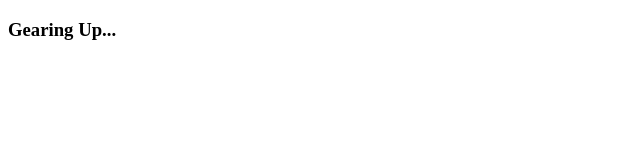
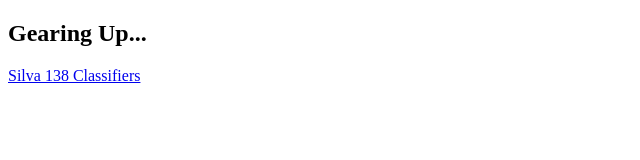
Before and after one commit to anw-sh/anw-sh.github.io, a plain HTML site: page index.html in a window 1280 px wide. Shown: the whole page, without its empty margins (0-640 px from the left). Drawn offline with Linux system fonts and the light colour scheme.

Commit message:
Link to silva classifiers

```diff
--- a/index.html
+++ b/index.html
@@ -6,6 +6,7 @@
     <title>Anwesh Maile</title>
 </head>
 <body>
-    <h3>Gearing Up...</h3>
+    <h2>Gearing Up...</h2>
+    <p><a href="../silva-138_classifiers/index.html" target="_blank">Silva 138 Classifiers</a></p>
 </body>
 </html>
```
